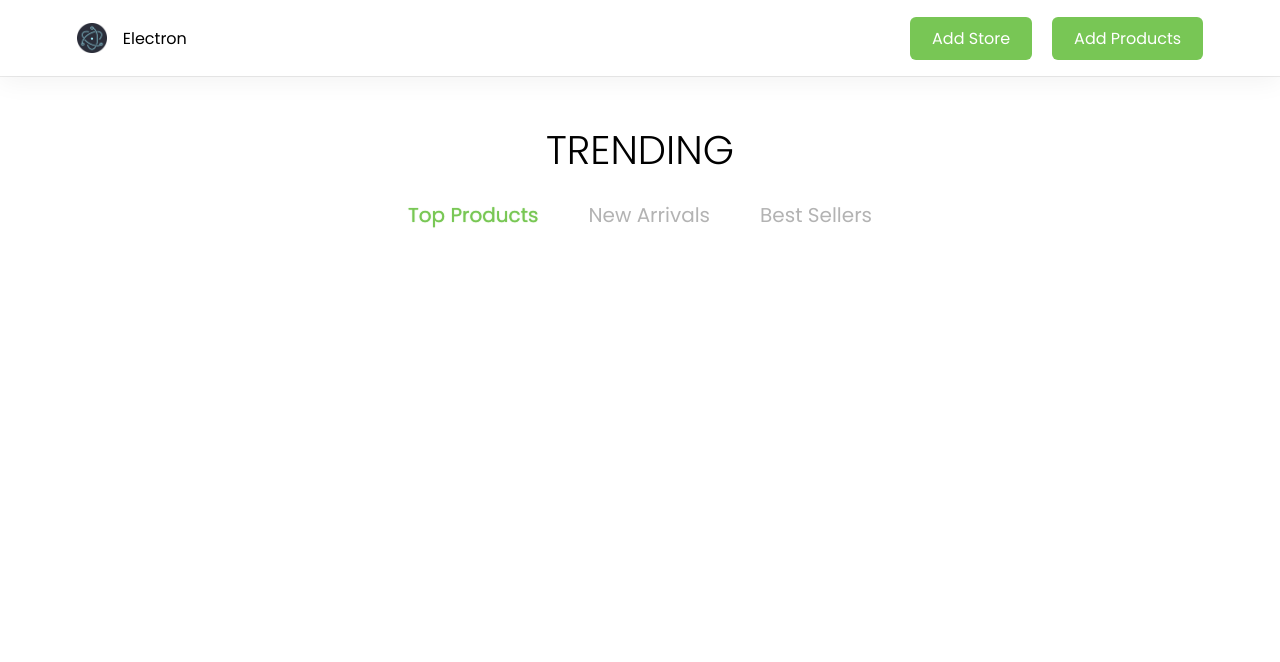
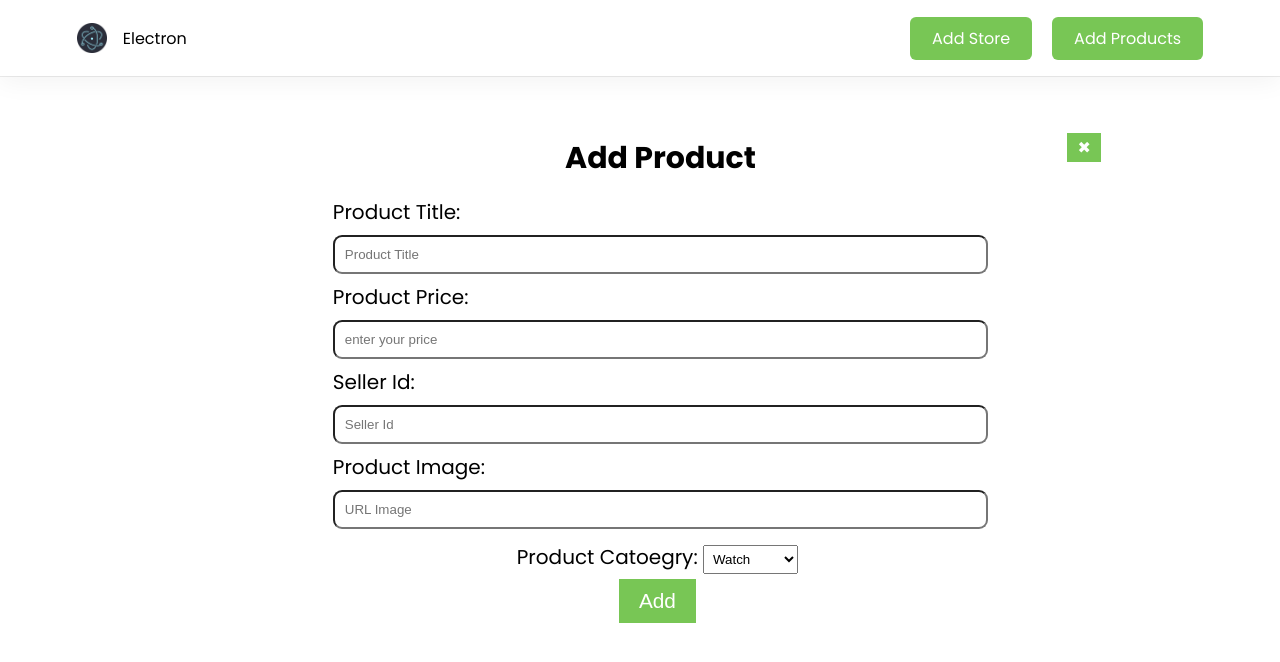
Before and after one commit to CA-G12/electron, a website: page public/index.html in a window 1280 px wide. Both pictures are taken after a click on the element "Add Products". Drawn offline with Linux system fonts and the light colour scheme; no server answers.

Commit message:
create form and add functionality

```diff
--- a/public/css/index.css
+++ b/public/css/index.css
@@ -311,3 +311,93 @@
   color: #fff;
   background-color: #46a51b;
 }
+
+
+.title {
+  width: 80%;
+  margin: 0 auto;
+  text-align: center;
+  padding: 1em 0;
+}
+
+form {
+  width: 80%;
+  height: 80%;
+  margin: 0 auto;
+  background-color: white;
+  position: fixed;
+  top: 55%;
+  left: 58%;
+  transform: translate(-50%,-50%);
+  display: none;
+}
+
+
+.container {
+  width: 80%;
+  margin: 0 auto;
+}
+
+.intro {
+  width: 100%;
+  border: none;
+  font-size: 20px;
+}
+#title{
+  margin-right: 20%;
+  font-size: 30px;
+}
+
+
+.intro label, .intro input {
+  display: block;
+}
+
+.intro input {
+  margin: 8px 0;
+  padding: 10px;
+  width: 80%;
+  border-radius: 9px;
+}
+
+.selections {
+  font-size: 20px;
+  border: none;
+  margin-top: 5px;
+  margin-right: 170px;
+}
+
+
+
+#dropdown {
+  padding: 5px;
+  margin-bottom: 5px;
+}
+
+
+#submit {
+  display: inline-block;
+  padding: 10px 20px;
+  font-size: 1.3rem;
+  background-color:#78C655;
+  color: white;
+  border: none;
+  cursor: pointer;
+  margin-right: 170px;
+}
+
+
+.x2 {
+  position: absolute;
+  top: 2%;
+  right: 15%;
+  background-color: #78C655;
+  color: #fff;
+  padding: 2px 10px;
+  cursor: pointer;
+}
+
+.x2:hover {
+  color: #fff;
+  background-color: #46a51b;
+}
--- a/public/index.html
+++ b/public/index.html
@@ -20,8 +20,8 @@
             <div class="button btn_one">
                 <a>Add Store</a>
             </div>
-            <div class="button">
-                <a>Add Products</a>
+            <div class="button" id = "addproductsbutton">
+                <a >Add Products</a>
             </div>
         </div>
       </header>
@@ -68,5 +68,39 @@
         <div class="x">&#10006;</div>
     </div>
 
+    <div class="form">
+        <form id="survey-form" action="/add-product" method="post" >
+            <div class="title">
+                <h2 id="title">Add Product</h2>
+              </div>
+        <div class="container">
+          <fieldset class="intro">
+            <label id="name-label">Product Title: </label>
+            <input id="name" name="title" type="text" required placeholder="Product Title">
+            <label id="number-label" for="number">Product Price: </label>
+            <input id="number" type="number" placeholder="enter your price" name="price" required>
+            <label id="name-label">Seller Id: </label>
+            <input name="sellerid" id="name" type="text" required placeholder="Seller Id">
+            <label  id="name-label">Product Image: </label>
+            <input name="img" id="name" type="text" required placeholder="URL Image">
+          </fieldset>
+          <fieldset class="selections">
+            <label for="dropdown">Product Catoegry: </label>
+            <select id="dropdown" name ="category">
+              <option disabled>Select one</option>
+              <option value="Watch">Watch</option>
+              <option value="Laptop">Laptop</option>
+              <option value="Ipad">Ipad</option>
+              <option value="Printer">Printer</option>
+            </select>
+          </fieldset>
+        <div>
+        <button id="submit" type="submit">Add</button>
+        <div class="x2">&#10006;</div>
+
+      </form>
+
+    </div>
+
 </body>
 </html>
--- a/public/js/index.js
+++ b/public/js/index.js
@@ -1,5 +1,9 @@
 const cardSection = document.querySelector('.cards-section');
 const xButton = document.querySelector('.x');
+const xButton2 = document.querySelector('.x2');
+const addProductsButton = document.querySelector('#addproductsbutton');
+const form = document.querySelector("form");
+
 const popup = document.querySelector('.product-popup');
 const productsDetailsImage = document.querySelector('.product-details-image');
 const productsDetailsTitle = document.querySelector('.product-details-title');
@@ -9,6 +13,14 @@ const sellerDetailsImage = document.querySelector('.seller-details-image');
 const sellerDetailsTitle = document.querySelector('.seller-details-title');
 const sellerDetailsWebsite = document.querySelector('.seller-details-website');
 const sellerDetailsLocation = document.querySelector('.seller-details-location');
+
+addProductsButton.addEventListener("click",()=>{
+    form.style.display = "block";
+})
+
+xButton2.addEventListener("click",()=>{
+    form.style.display = "none";
+})
 
 const renderPopUpData = (element) => {
     productsDetailsImage.src = element.product_img;
--- a/server/router/router.js
+++ b/server/router/router.js
@@ -2,6 +2,7 @@ const express = require('express');
 const router = express.Router();
 const path = require('path');
 const {selectAllProducts, selectAllSellers} = require('../database/queries/getData');
+const {addProduct} = require('../database/queries/postData');
 
 router.get('/', (req, res) => {
     res.sendFile(path.join(__dirname, '..', '..', 'public', 'index.html'))
@@ -13,6 +14,11 @@ router.get('/users', (req, res) => {
     .catch(err => console.log(err))
 })
 
+router.post('/add-product', (req, res) => {
+    addProduct(req);
+    res.redirect('/')
+})
+
 
 
 module.exports = router;
```
Also changed, not shown: server/database/queries/postData.js (added, +9 -0 lines), package.json (line endings or trailing spaces), 1 other file.
